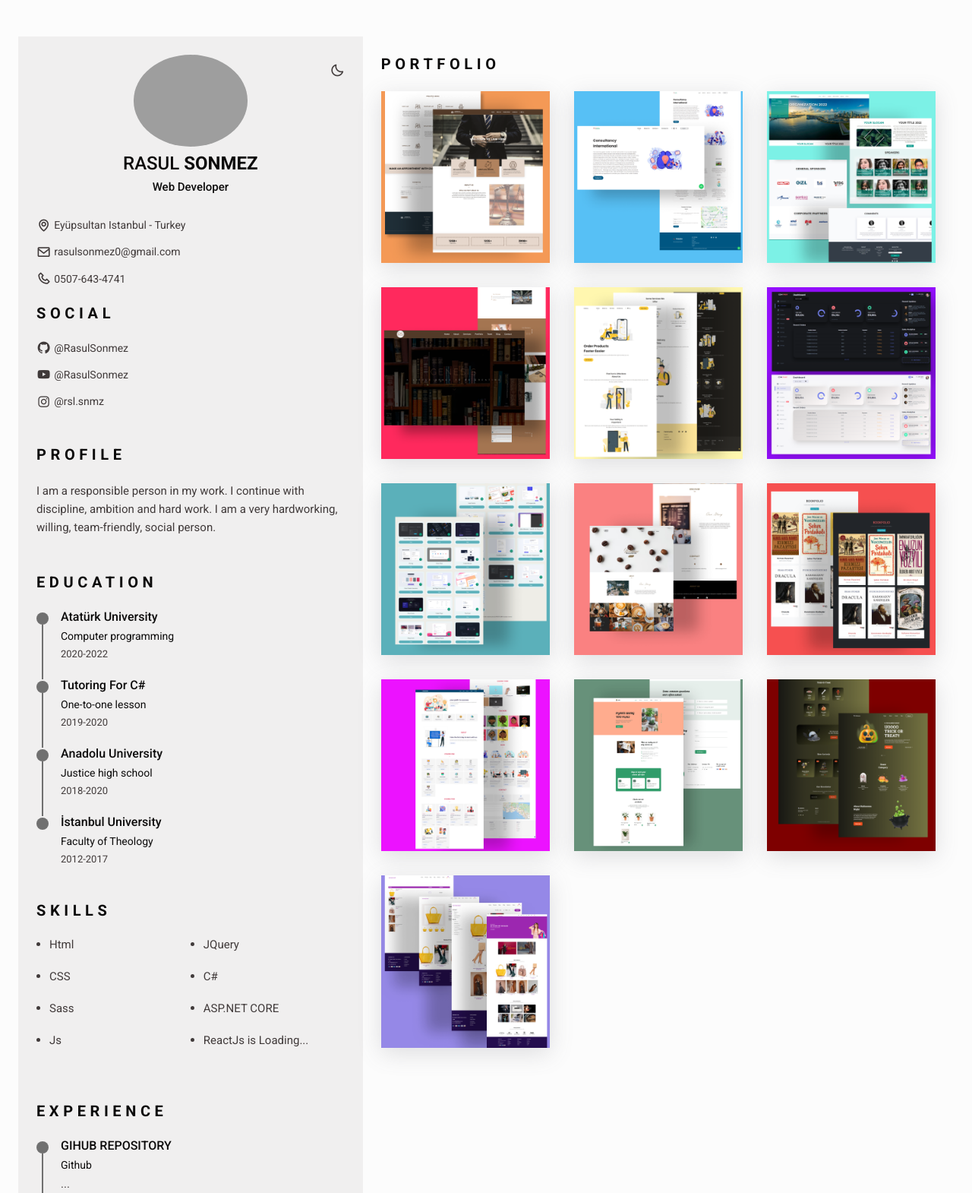
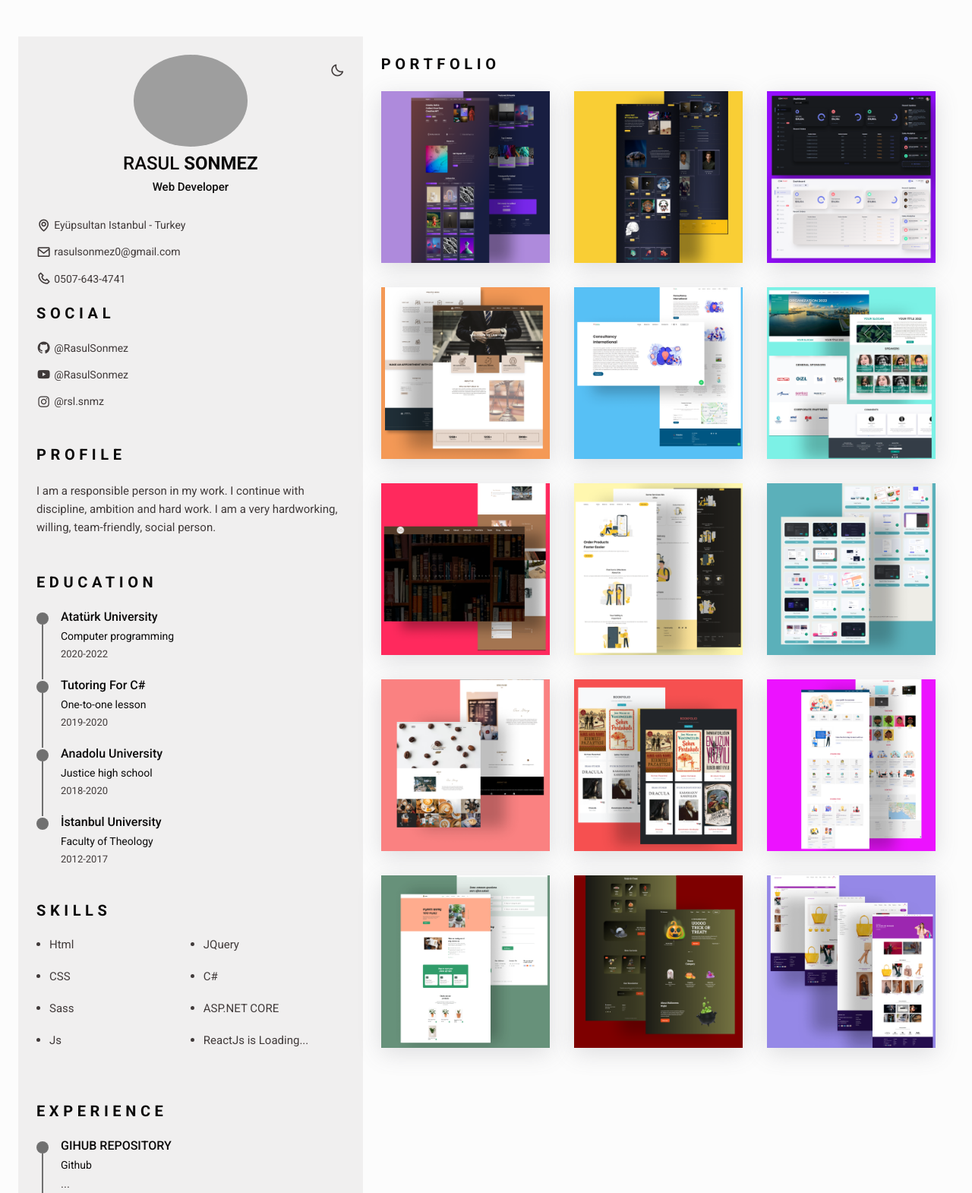
Before and after one commit to RasulSonmez/myportfolio, a plain HTML site: page index.html in a window 1280 px wide. Shown: the top 1570 px of the page at 76% size. Drawn offline with nearby package versions, Linux system fonts and the light colour scheme; grey boxes are pictures that could not be loaded.

Commit message:
4564897FGFDGDF456

```diff
--- a/index.html
+++ b/index.html
@@ -362,6 +362,49 @@
             <h2 class="section-title">PORTFOLIO</h2>
             <div class="portfolio__content">
               <a
+                href="https://nft-temp-one-rasulsonmez.netlify.app/"
+                target="_blank"
+                class="portfolio__item"
+              >
+                <img
+                  src="/assets/img/nft-marketplace.png"
+                  class="portfolio__image"
+                  alt="portfolio-photo"
+                />
+                <div class="portfolio__link">
+                  <span class="portfolio__link-name">NFT-MARKETPLACE</span>
+                </div>
+              </a>
+              <a
+                href="https://nft-temp-portfolio-rasulsonmez.netlify.app/"
+                target="_blank"
+                class="portfolio__item"
+              >
+                <img
+                  src="/assets/img/nft-portfolio.png"
+                  class="portfolio__image"
+                  alt="portfolio-photo"
+                />
+                <div class="portfolio__link">
+                  <span class="portfolio__link-name">NFT-PORTFOLIO</span>
+                </div>
+              </a>
+
+              <a
+                href="https://admindashboard-rasulsonmez.netlify.app/"
+                target="_blank"
+                class="portfolio__item"
+              >
+                <img
+                  src="/assets/img/admindashboard.png"
+                  class="portfolio__image"
+                  alt="portfolio-photo"
+                />
+                <div class="portfolio__link">
+                  <span class="portfolio__link-name">ADMİN DASHBOARD</span>
+                </div>
+              </a>
+              <a
                 href="https://lawyer-website-onepage.netlify.app/"
                 target="_blank"
                 class="portfolio__item"
@@ -372,7 +415,7 @@
                   alt="portfolio-photo"
                 />
                 <div class="portfolio__link">
-                  <span class="portfolio__link-name">See more</span>
+                  <span class="portfolio__link-name">LAWYER-TEMP</span>
                 </div>
               </a>
 
@@ -387,7 +430,7 @@
                   alt="portfolio-photo"
                 />
                 <div class="portfolio__link">
-                  <span class="portfolio__link-name">See more</span>
+                  <span class="portfolio__link-name">BUSINESS-TEMP-ONE</span>
                 </div>
               </a>
 
@@ -402,7 +445,9 @@
                   alt="portfolio-photo"
                 />
                 <div class="portfolio__link">
-                  <span class="portfolio__link-name">See more</span>
+                  <span class="portfolio__link-name"
+                    >ORGANIZATION-TEMP-ONE</span
+                  >
                 </div>
               </a>
 
@@ -417,7 +462,7 @@
                   alt="portfolio-photo"
                 />
                 <div class="portfolio__link">
-                  <span class="portfolio__link-name">See more</span>
+                  <span class="portfolio__link-name">BUSINESS-TEMP-TWO</span>
                 </div>
               </a>
 
@@ -432,22 +477,7 @@
                   alt="portfolio-photo"
                 />
                 <div class="portfolio__link">
-                  <span class="portfolio__link-name">See more</span>
-                </div>
-              </a>
-
-              <a
-                href="https://admindashboard-rasulsonmez.netlify.app/"
-                target="_blank"
-                class="portfolio__item"
-              >
-                <img
-                  src="/assets/img/admindashboard.png"
-                  class="portfolio__image"
-                  alt="portfolio-photo"
-                />
-                <div class="portfolio__link">
-                  <span class="portfolio__link-name">See more</span>
+                  <span class="portfolio__link-name">BUSINESS-TEMP-THREE</span>
                 </div>
               </a>
 
@@ -462,7 +492,7 @@
                   alt="portfolio-photo"
                 />
                 <div class="portfolio__link">
-                  <span class="portfolio__link-name">See more</span>
+                  <span class="portfolio__link-name">MY COMPONENTS</span>
                 </div>
               </a>
 
@@ -477,7 +507,7 @@
                   alt="portfolio-photo"
                 />
                 <div class="portfolio__link">
-                  <span class="portfolio__link-name">See more</span>
+                  <span class="portfolio__link-name">COFFE-TEMP</span>
                 </div>
               </a>
 
@@ -492,7 +522,7 @@
                   alt="portfolio-photo"
                 />
                 <div class="portfolio__link">
-                  <span class="portfolio__link-name">See more</span>
+                  <span class="portfolio__link-name">BOOKFOLIO</span>
                 </div>
               </a>
 
@@ -507,7 +537,7 @@
                   alt="portfolio-photo"
                 />
                 <div class="portfolio__link">
-                  <span class="portfolio__link-name">See more</span>
+                  <span class="portfolio__link-name">EDUCATION-TEMP</span>
                 </div>
               </a>
 
@@ -522,7 +552,7 @@
                   alt="portfolio-photo"
                 />
                 <div class="portfolio__link">
-                  <span class="portfolio__link-name">See more</span>
+                  <span class="portfolio__link-name">PLANT-TEMP</span>
                 </div>
               </a>
 
@@ -537,7 +567,7 @@
                   alt="portfolio-photo"
                 />
                 <div class="portfolio__link">
-                  <span class="portfolio__link-name">See more</span>
+                  <span class="portfolio__link-name">HALLOWEEN-TEMP</span>
                 </div>
               </a>
               <a
@@ -551,7 +581,7 @@
                   alt="portfolio-photo"
                 />
                 <div class="portfolio__link">
-                  <span class="portfolio__link-name">See more</span>
+                  <span class="portfolio__link-name">BOUTIQUE-TEMP</span>
                 </div>
               </a>
             </div>
```
Also changed, not shown: assets/img/nft-marketplace.png (added), assets/img/nft-portfolio.png (added).
